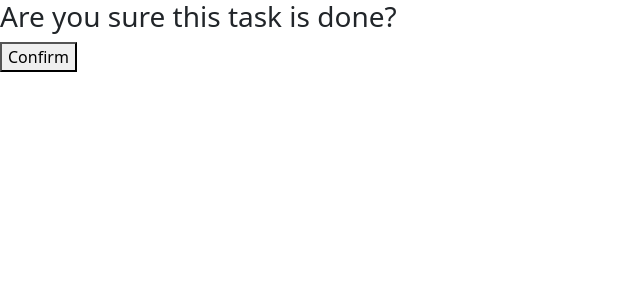
After one commit to dandev947366/todo-django, a Django app: page /delete/1/ in a window 1280 px wide. The commit adds this page. Shown: the top 300 px of the page, without its empty margins (0-640 px from the left). Run offline with Django 5.2, Linux system fonts and the light colour scheme; tables that the repository leaves empty hold one stand-in row (values such as "Sample post").

Commit message:
Add delete

```diff
--- /dev/null
+++ b/mysite/myapp/templates/myapp/delete.html
@@ -0,0 +1,10 @@
+{% extends 'myapp/base.html' %}
+{% block body %}
+
+    <form method="POST">
+        {% csrf_token %}
+        <h3>Are you sure this task is done?</h3>
+        <button type="submit">Confirm</button>
+    </form>
+
+{% endblock %}
--- a/mysite/myapp/templates/myapp/index.html
+++ b/mysite/myapp/templates/myapp/index.html
@@ -43,7 +43,7 @@
                 <div class="card-body">
                     <h5 class="card-title">Task name: {{task.name}}</h5>
                     <p><b>Priority: {{task.priority}}</b></p>
-                    <a href="" class="btn btn-danger">Done</a>
+                    <a href="{% url 'delete' task.id %}" class="btn btn-danger">Done</a>
                 </div>
             </div>
             {% endfor %}
--- a/mysite/myapp/views.py
+++ b/mysite/myapp/views.py
@@ -1,6 +1,5 @@
 from django.shortcuts import render, redirect
 from .models import Task
-
 
 def index(request):
     task_list = Task.objects.all()
@@ -12,3 +11,11 @@ def index(request):
         task.save()
         return redirect('/')
     return render(request, 'myapp/index.html', {'task_list': task_list})
+
+def delete(request, taskid):
+    task = Task.objects.get(id=taskid)
+
+    if request.method == "POST":
+        task.delete()
+        return redirect('/')
+    return render(request, 'myapp/delete.html', {'task': task})
--- a/mysite/mysite/urls.py
+++ b/mysite/mysite/urls.py
@@ -3,5 +3,8 @@ from django.urls import path
 from myapp import views
 urlpatterns = [
     path("admin/", admin.site.urls),
-    path('', views.index, name='index')
+    path('', views.index, name='index'),
+    path('delete/<int:taskid>/', views.delete, name='delete')
+
+
 ]
```
